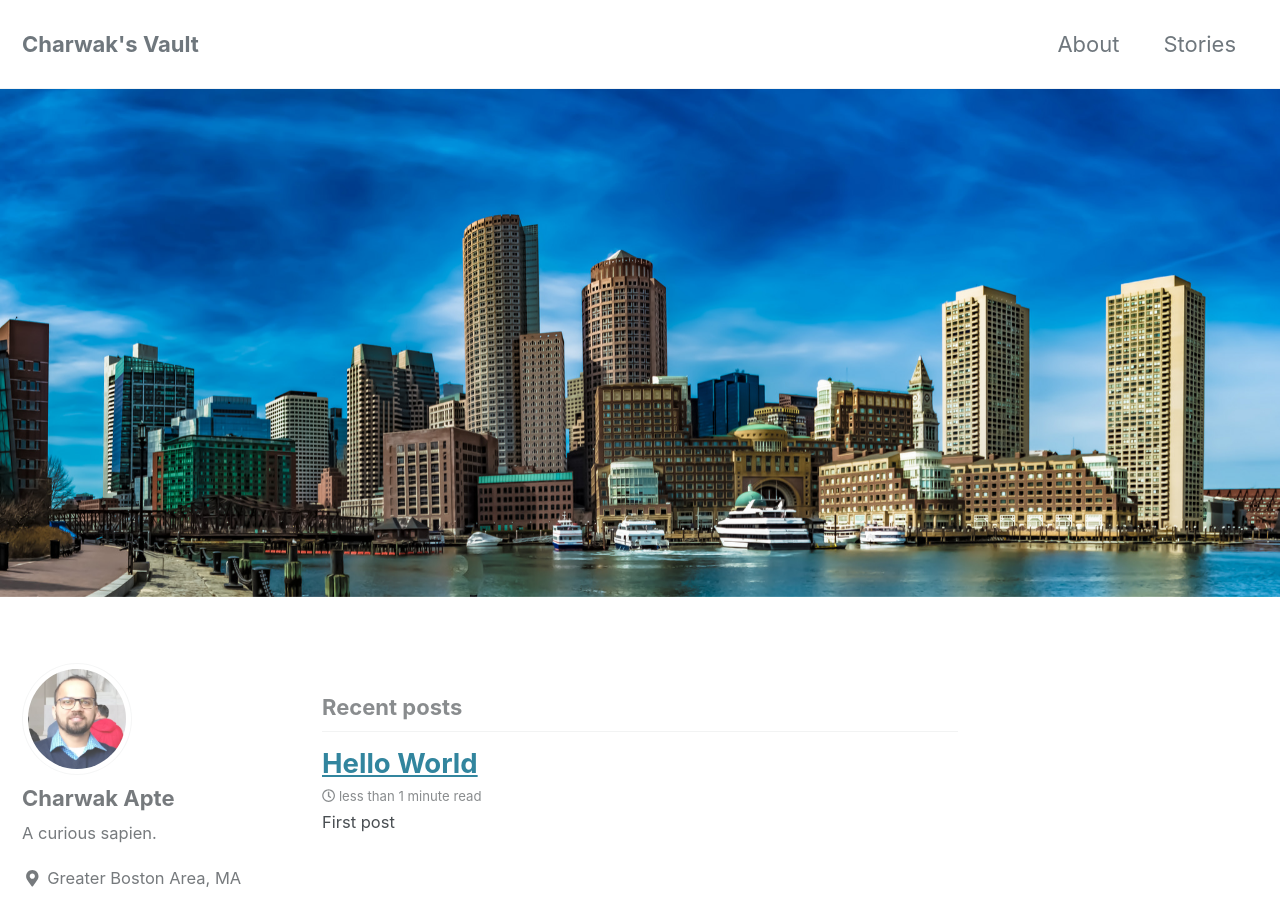
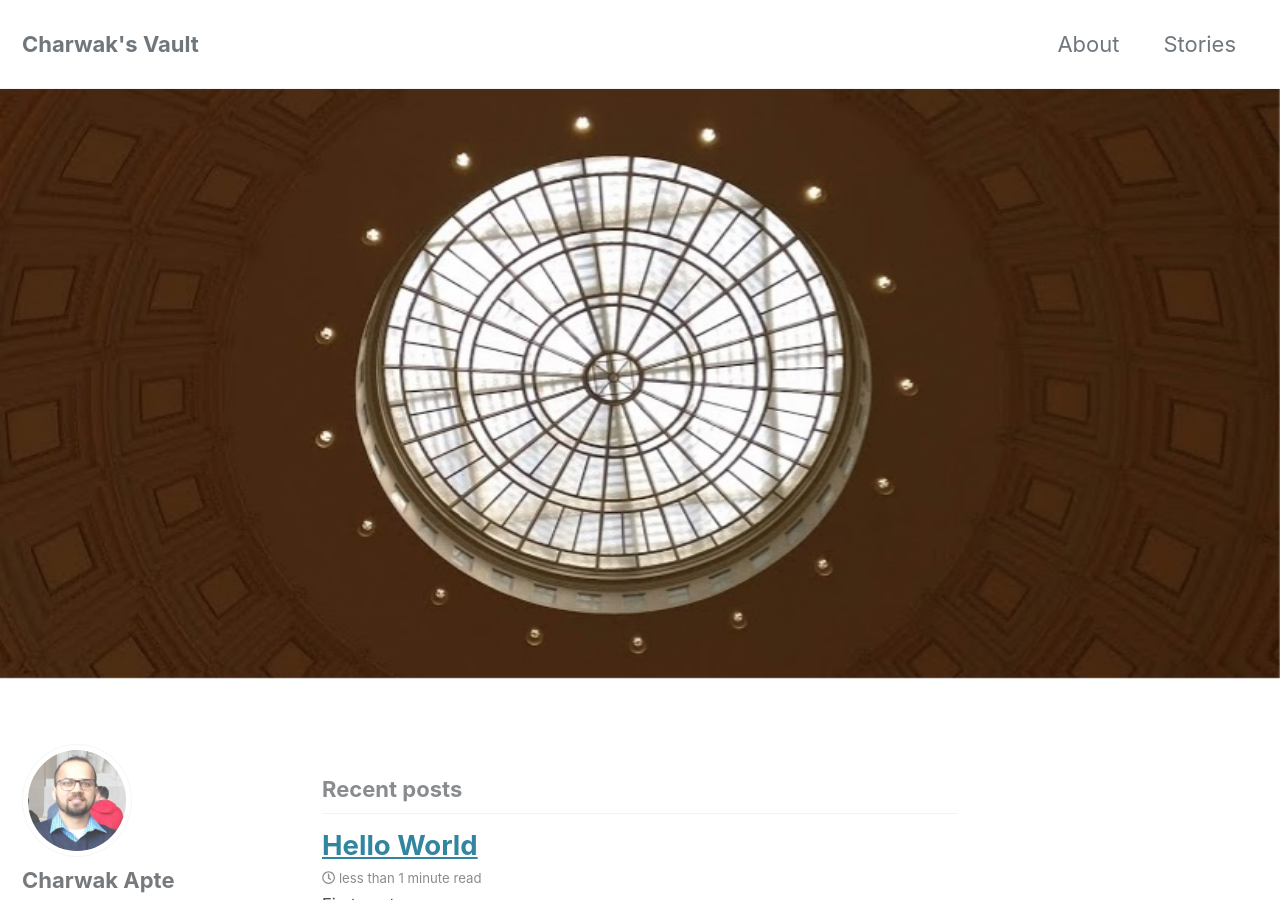
Before and after one commit to charwak/charwak.github.io, a Jekyll site: the page built from index.html, in a window 1280 px wide and 900 px high. Built offline with Jekyll 4.4.1, drawn with Linux system fonts in a browser that asks for light colours; cached includes are drawn as plain includes; nearby versions of some CDN libraries; the list of posts is cut into pages by our own code.

```diff
--- a/index.html
+++ b/index.html
@@ -2,5 +2,5 @@
 layout: home
 author_profile: true
 header:
-  image: "/images/waterfront.jpg"
+  image: "/images/mitlib.jpg"
 ---
```
Also changed, not shown: images/mitlib.jpg (added).
